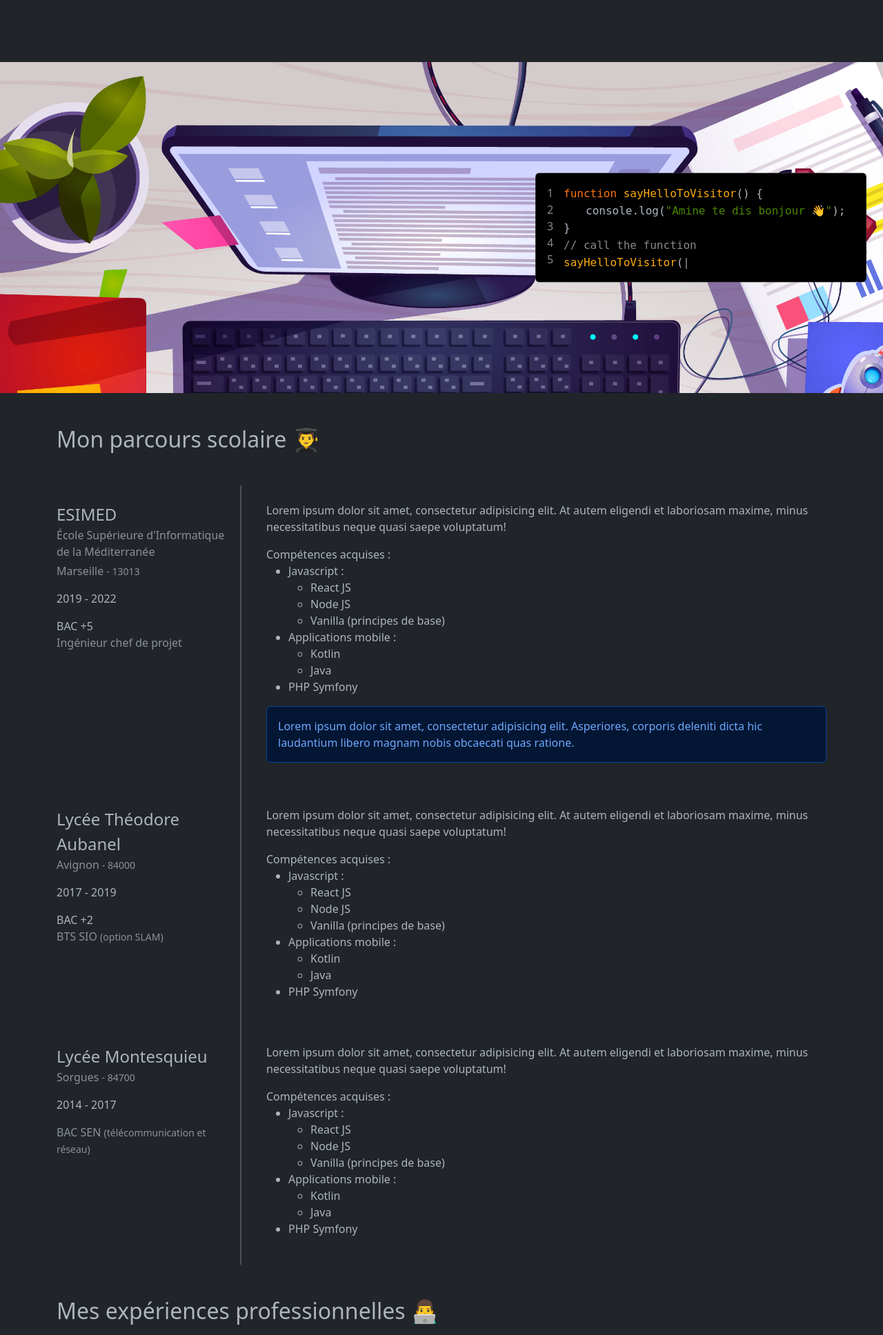
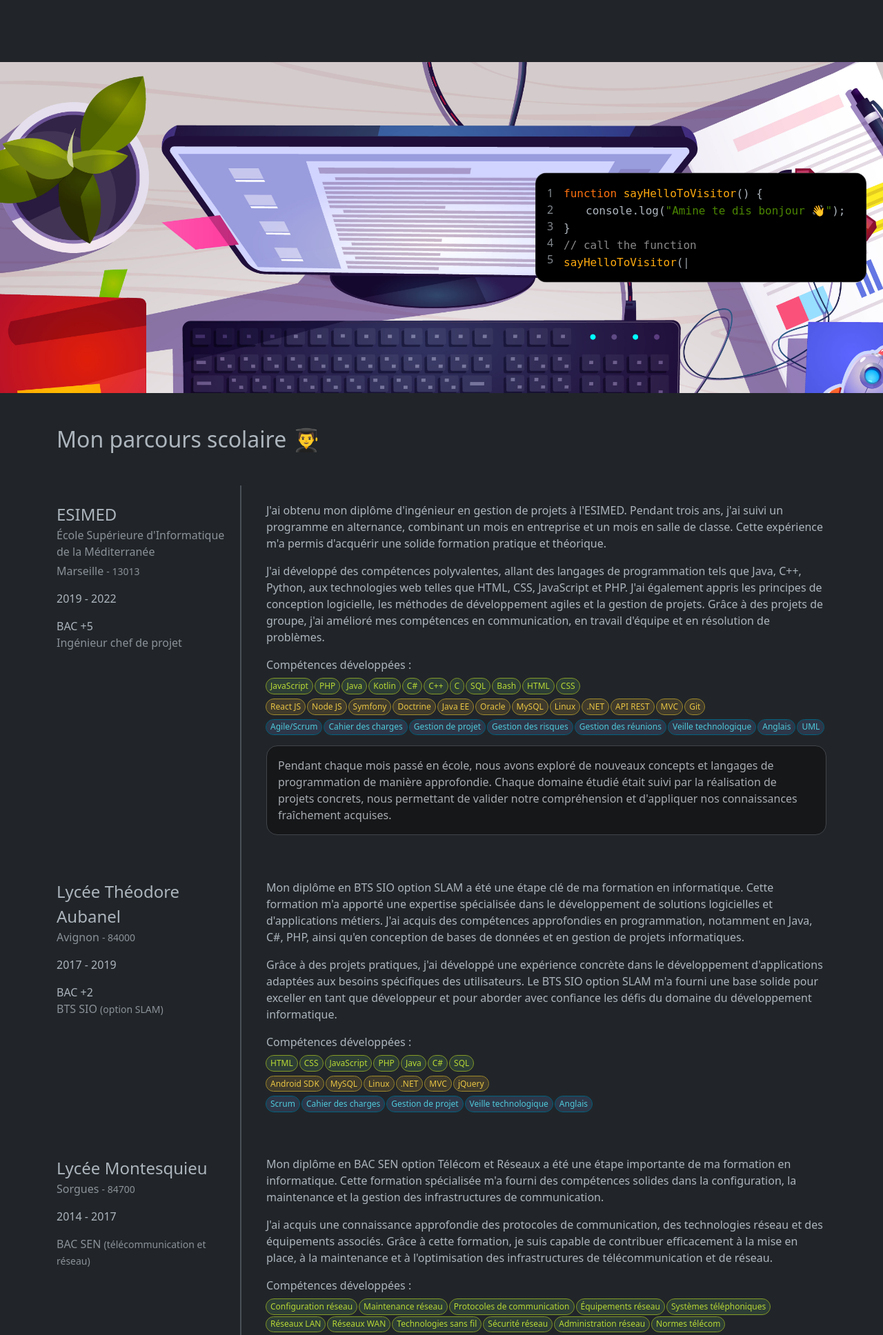
Before and after one commit to bougassaa/portfolio, a PHP site: page / in a window 1280 px wide. Shown: the part 1422-3358 px from the top of the page at 69% size. Run offline with PHP 8.4, Linux system fonts and the light colour scheme.

Commit message:
add badges

```diff
--- a/css/style.css
+++ b/css/style.css
@@ -73,6 +73,35 @@ body {
     color: #4b8600;
 }
 
+.badge {
+    font-weight: 500;
+    padding: 0.4em 0.5em;
+}
+
+.badge-info {
+    background: #2D3749;
+    color: #4FC9DA;
+    outline: solid 1px #046280;
+}
+
+.badge-success {
+    background: #2D3E35;
+    color: #B8D935;
+    outline: solid 1px #849b28;
+}
+
+.badge-success {
+    background: #2D3E35;
+    color: #B8D935;
+    outline: solid 1px #849b28;
+}
+
+.badge-warning {
+    background: #3F3A2B;
+    color: #E8C444;
+    outline: solid 1px #a28b2d;
+}
+
 @media (min-width: 768px) {
     .schools--info {
         width: 280px;
@@ -90,6 +119,10 @@ body {
     #title-welcome-container .typed-cursor {
         font-size: calc(1.175rem + 1.5vw);
     }
+
+    .typed-code {
+        font-size: .9rem;
+    }
 }
 
 @keyframes displayScrollDown {
--- a/index.html
+++ b/index.html
@@ -34,7 +34,7 @@
                     Je suis également ouvert à l'apprentissage de nouvelles langues et de nouveaux frameworks, prêt à m'adapter à n'importe quel projet pour en assurer le succès.
                 </p>
                 <p>
-                    <div class="card bg-black d-md-none">
+                    <div class="card bg-black d-md-none rounded-4">
                         <div class="card-body text-truncate d-flex">
                             <div class="pb-1"><br><br><br><br><br></div>
                             <div>
@@ -62,7 +62,7 @@
     <div class="container-parallax overflow-hidden position-relative">
         <img class="img-fluid img-parallax d-none d-md-inline" src="./assets/images/desktop.jpg" alt="desktop">
         <img class="img-fluid img-parallax d-md-none" src="./assets/images/desktop-square.png" alt="desktop square">
-        <div class="typed-code-container card bg-black position-absolute end-0 top-50 me-4 d-md-block d-none">
+        <div class="typed-code-container card bg-black position-absolute end-0 top-50 me-4 d-md-block d-none rounded-4">
             <div class="card-body">
                 <div class="row flex-nowrap">
                     <div class="col-auto text-muted pb-1" style="width: 1.5rem">
@@ -107,33 +107,59 @@
                     </div>
                     <div class="col py-md-4">
                         <p>
-                            Lorem ipsum dolor sit amet, consectetur adipisicing elit. At autem eligendi et laboriosam maxime, minus necessitatibus neque quasi saepe voluptatum!
+                            J'ai obtenu mon diplôme d'ingénieur en gestion de projets à l'ESIMED. Pendant trois ans, j'ai suivi un programme en alternance,
+                            combinant un mois en entreprise et un mois en salle de classe. Cette expérience m'a permis d'acquérir une solide formation pratique et théorique.
                         </p>
-                        <div>
-                            Compétences acquises :
-                            <ul>
-                                <li>
-                                    Javascript :
-                                    <ul>
-                                        <li>React JS</li>
-                                        <li>Node JS</li>
-                                        <li>Vanilla (principes de base)</li>
-                                    </ul>
-                                </li>
-                                <li>
-                                    Applications mobile :
-                                    <ul>
-                                        <li>Kotlin</li>
-                                        <li>Java</li>
-                                    </ul>
-                                </li>
-                                <li>
-                                    PHP Symfony
-                                </li>
-                            </ul>
+                        <p>
+                            J'ai développé des compétences polyvalentes, allant des langages de programmation tels que Java, C++, Python, aux technologies web telles que HTML,
+                            CSS, JavaScript et PHP. J'ai également appris les principes de conception logicielle, les méthodes de développement agiles et la gestion de projets.
+                            Grâce à des projets de groupe, j'ai amélioré mes compétences en communication, en travail d'équipe et en résolution de problèmes.
+                        </p>
+                        <div class="mb-3 d-flex flex-column row-gap-2">
+                            <div>
+                                Compétences développées :
+                            </div>
+                            <div class="d-flex flex-wrap gap-1">
+                                <span class="badge badge-success rounded-pill">JavaScript</span>
+                                <span class="badge badge-success rounded-pill">PHP</span>
+                                <span class="badge badge-success rounded-pill">Java</span>
+                                <span class="badge badge-success rounded-pill">Kotlin</span>
+                                <span class="badge badge-success rounded-pill">C#</span>
+                                <span class="badge badge-success rounded-pill">C++</span>
+                                <span class="badge badge-success rounded-pill">C</span>
+                                <span class="badge badge-success rounded-pill">SQL</span>
+                                <span class="badge badge-success rounded-pill">Bash</span>
+                                <span class="badge badge-success rounded-pill">HTML</span>
+                                <span class="badge badge-success rounded-pill">CSS</span>
+                            </div>
+                            <div class="d-flex flex-wrap gap-1">
+                                <span class="badge badge-warning rounded-pill">React JS</span>
+                                <span class="badge badge-warning rounded-pill">Node JS</span>
+                                <span class="badge badge-warning rounded-pill">Symfony</span>
+                                <span class="badge badge-warning rounded-pill">Doctrine</span>
+                                <span class="badge badge-warning rounded-pill">Java EE</span>
+                                <span class="badge badge-warning rounded-pill">Oracle</span>
+                                <span class="badge badge-warning rounded-pill">MySQL</span>
+                                <span class="badge badge-warning rounded-pill">Linux</span>
+                                <span class="badge badge-warning rounded-pill">.NET</span>
+                                <span class="badge badge-warning rounded-pill">API REST</span>
+                                <span class="badge badge-warning rounded-pill">MVC</span>
+                                <span class="badge badge-warning rounded-pill">Git</span>
+                            </div>
+                            <div class="d-flex flex-wrap gap-1">
+                                <span class="badge badge-info rounded-pill">Agile/Scrum</span>
+                                <span class="badge badge-info rounded-pill">Cahier des charges</span>
+                                <span class="badge badge-info rounded-pill">Gestion de projet</span>
+                                <span class="badge badge-info rounded-pill">Gestion des risques</span>
+                                <span class="badge badge-info rounded-pill">Gestion des réunions</span>
+                                <span class="badge badge-info rounded-pill">Veille technologique</span>
+                                <span class="badge badge-info rounded-pill">Anglais</span>
+                                <span class="badge badge-info rounded-pill">UML</span>
+                            </div>
                         </div>
-                        <div class="alert alert-primary" role="alert">
-                            Lorem ipsum dolor sit amet, consectetur adipisicing elit. Asperiores, corporis deleniti dicta hic laudantium libero magnam nobis obcaecati quas ratione.
+                        <div class="alert alert-secondary rounded-4" role="alert">
+                            Pendant chaque mois passé en école, nous avons exploré de nouveaux concepts et langages de programmation de manière approfondie.
+                            Chaque domaine étudié était suivi par la réalisation de projets concrets, nous permettant de valider notre compréhension et d'appliquer nos connaissances fraîchement acquises.
                         </div>
                     </div>
                     <div class="col-12 d-md-none">
@@ -166,30 +192,42 @@
                     </div>
                     <div class="col py-md-4">
                         <p>
-                            Lorem ipsum dolor sit amet, consectetur adipisicing elit. At autem eligendi et laboriosam maxime, minus necessitatibus neque quasi saepe voluptatum!
+                            Mon diplôme en BTS SIO option SLAM a été une étape clé de ma formation en informatique.
+                            Cette formation m'a apporté une expertise spécialisée dans le développement de solutions logicielles et d'applications métiers.
+                            J'ai acquis des compétences approfondies en programmation, notamment en Java, C#, PHP, ainsi qu'en conception de bases de données et en gestion de projets informatiques.
                         </p>
-                        <div>
-                            Compétences acquises :
-                            <ul>
-                                <li>
-                                    Javascript :
-                                    <ul>
-                                        <li>React JS</li>
-                                        <li>Node JS</li>
-                                        <li>Vanilla (principes de base)</li>
-                                    </ul>
-                                </li>
-                                <li>
-                                    Applications mobile :
-                                    <ul>
-                                        <li>Kotlin</li>
-                                        <li>Java</li>
-                                    </ul>
-                                </li>
-                                <li>
-                                    PHP Symfony
-                                </li>
-                            </ul>
+                        <p>
+                            Grâce à des projets pratiques, j'ai développé une expérience concrète dans le développement d'applications adaptées aux besoins spécifiques des utilisateurs.
+                            Le BTS SIO option SLAM m'a fourni une base solide pour exceller en tant que développeur et pour aborder avec confiance les défis du domaine du développement informatique.
+                        </p>
+                        <div class="mb-3 d-flex flex-column row-gap-2">
+                            <div>
+                                Compétences développées :
+                            </div>
+                            <div class="d-flex flex-wrap gap-1">
+                                <span class="badge badge-success rounded-pill">HTML</span>
+                                <span class="badge badge-success rounded-pill">CSS</span>
+                                <span class="badge badge-success rounded-pill">JavaScript</span>
+                                <span class="badge badge-success rounded-pill">PHP</span>
+                                <span class="badge badge-success rounded-pill">Java</span>
+                                <span class="badge badge-success rounded-pill">C#</span>
+                                <span class="badge badge-success rounded-pill">SQL</span>
+                            </div>
+                            <div class="d-flex flex-wrap gap-1">
+                                <span class="badge badge-warning rounded-pill">Android SDK</span>
+                                <span class="badge badge-warning rounded-pill">MySQL</span>
+                                <span class="badge badge-warning rounded-pill">Linux</span>
+                                <span class="badge badge-warning rounded-pill">.NET</span>
+                                <span class="badge badge-warning rounded-pill">MVC</span>
+                                <span class="badge badge-warning rounded-pill">jQuery</span>
+                            </div>
+                            <div class="d-flex flex-wrap gap-1">
+                                <span class="badge badge-info rounded-pill">Scrum</span>
+                                <span class="badge badge-info rounded-pill">Cahier des charges</span>
+                                <span class="badge badge-info rounded-pill">Gestion de projet</span>
+                                <span class="badge badge-info rounded-pill">Veille technologique</span>
+                                <span class="badge badge-info rounded-pill">Anglais</span>
+                            </div>
                         </div>
                     </div>
                     <div class="col-12 d-md-none">
@@ -219,30 +257,30 @@
                     </div>
                     <div class="col py-md-4">
                         <p>
-                            Lorem ipsum dolor sit amet, consectetur adipisicing elit. At autem eligendi et laboriosam maxime, minus necessitatibus neque quasi saepe voluptatum!
+                            Mon diplôme en BAC SEN option Télécom et Réseaux a été une étape importante de ma formation en informatique.
+                            Cette formation spécialisée m'a fourni des compétences solides dans la configuration, la maintenance et la gestion des infrastructures de communication.
                         </p>
-                        <div>
-                            Compétences acquises :
-                            <ul>
-                                <li>
-                                    Javascript :
-                                    <ul>
-                                        <li>React JS</li>
-                                        <li>Node JS</li>
-                                        <li>Vanilla (principes de base)</li>
-                                    </ul>
-                                </li>
-                                <li>
-                                    Applications mobile :
-                                    <ul>
-                                        <li>Kotlin</li>
-                                        <li>Java</li>
-                                    </ul>
-                                </li>
-                                <li>
-                                    PHP Symfony
-                                </li>
-                            </ul>
+                        <p>
+                            J'ai acquis une connaissance approfondie des protocoles de communication, des technologies réseau et des équipements associés. Grâce à cette formation,
+                            je suis capable de contribuer efficacement à la mise en place, à la maintenance et à l'optimisation des infrastructures de télécommunication et de réseau.
+                        </p>
+                        <div class="mb-3 d-flex flex-column row-gap-2">
+                            <div>
+                                Compétences développées :
+                            </div>
+                            <div class="d-flex flex-wrap gap-1">
+                                <span class="badge badge-success rounded-pill">Configuration réseau</span>
+                                <span class="badge badge-success rounded-pill">Maintenance réseau</span>
+                                <span class="badge badge-success rounded-pill">Protocoles de communication</span>
+                                <span class="badge badge-success rounded-pill">Équipements réseau</span>
+                                <span class="badge badge-success rounded-pill">Systèmes téléphoniques</span>
+                                <span class="badge badge-success rounded-pill">Réseaux LAN</span>
+                                <span class="badge badge-success rounded-pill">Réseaux WAN</span>
+                                <span class="badge badge-success rounded-pill">Technologies sans fil</span>
+                                <span class="badge badge-success rounded-pill">Sécurité réseau</span>
+                                <span class="badge badge-success rounded-pill">Administration réseau</span>
+                                <span class="badge badge-success rounded-pill">Normes télécom</span>
+                            </div>
                         </div>
                     </div>
                 </div>
@@ -353,6 +391,10 @@
         </div>
     </div>
 
+    <div class="container-xl">
+
+    </div>
+
     <script src="./js/bootstrap.min.js" defer></script>
     <script src="./js/bodymovin.min.js" defer></script>
     <script src="./js/typed.min.js" defer></script>
--- a/js/script.js
+++ b/js/script.js
@@ -63,7 +63,7 @@ function registerReveal() {
         distance: '200px',
         duration: 1300,
         easing: 'ease',
-        viewFactor: 0.95,
+        viewFactor: 0.80,
         mobile: false
     });
 
@@ -71,7 +71,7 @@ function registerReveal() {
         duration: 1300,
         desktop: false,
         viewOffset: {
-            bottom: 200
+            bottom: 180
         }
     });
 }
```
